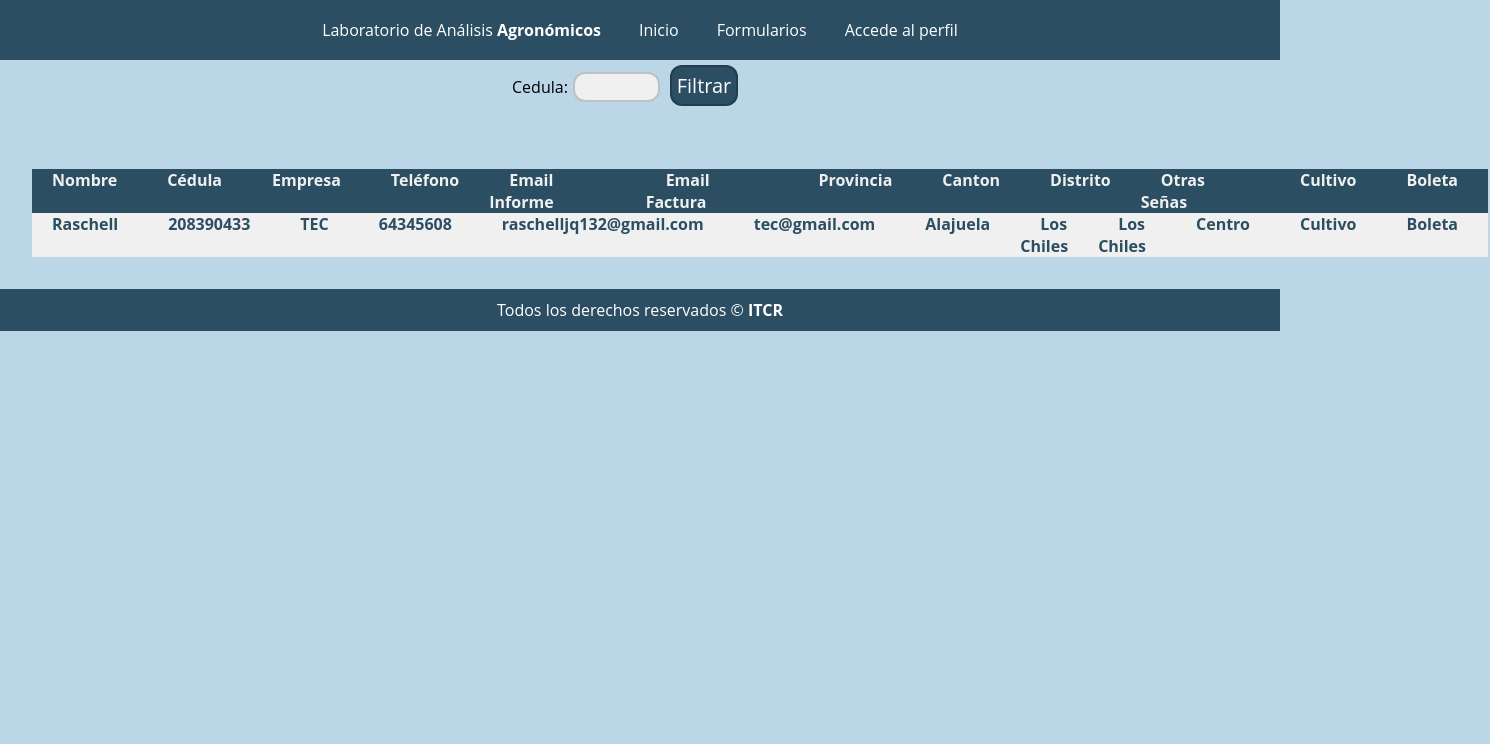
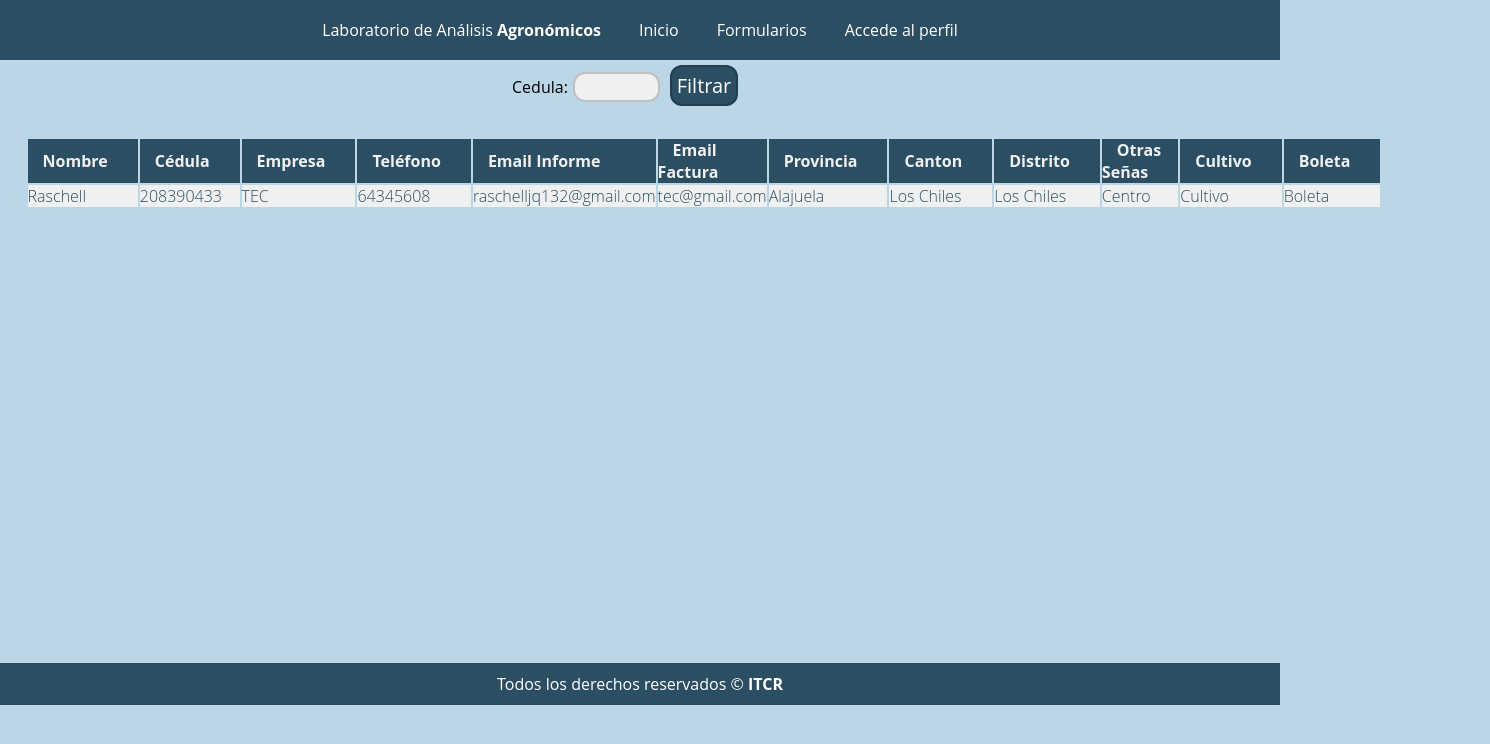
Before and after one commit to Fabricio06/Optimizacion-de-procesos-laboratorio-de-analisis-agronomicos-TEC, a React (Create React App) app in the folder Producto/TEC/Front-End/: page /historialClientes in a window 1280 px wide. Shown: the top 744 px of the page, 1490 px wide, since content can reach past the window. Built offline with nearby package versions, Linux system fonts and the light colour scheme.

Commit message:
Cambios css
cambios css

```diff
--- a/Producto/TEC/Front-End/src/App.css
+++ b/Producto/TEC/Front-End/src/App.css
@@ -699,35 +699,37 @@ Body{
 }
 
 .historialclientes .contenedor .gridInformacion{
-  padding: 30px;
   margin-top: 2%;
   justify-content: center;
+  margin-left: 2%;
 
 }
 
 .historialclientes .contenedor .gridInformacion table {
   text-align: left;
+  justify-content: center;
 }
 
 .historialclientes .contenedor .gridInformacion table thead{
   background-color: #2B4e62;
   color: #f0f0f0;
   justify-items: center;
-  display: flex;
+
 }
 
 .historialclientes .contenedor .gridInformacion table tbody{
   background-color: #f0f0f0;
   color: #2B4e62;
   justify-items: center;
-  display: flex;
+  font-weight: lighter;
+
 
 }
 
 
 .historialclientes .contenedor .gridInformacion table td b{
   padding-right: 30px;
-  padding-left: 20px;
+  padding-left: 15px;
   background-color: #2B4e62;
 }
 
@@ -768,3 +770,6 @@ Body{
   font-size: 20px;
   padding: 5px;
 }
+.historialclientes footer{
+  margin-top: 35%;
+}
--- a/Producto/TEC/Front-End/src/components/HistorialClientes.jsx
+++ b/Producto/TEC/Front-End/src/components/HistorialClientes.jsx
@@ -19,32 +19,78 @@ const HistorialClientes = () =>{
                 <div className='gridInformacion'>
                     <table>
                         <thead>
-                            <td colSpan={2}><b>Nombre</b></td>
+                            <tr>
+                            <td><b>Nombre</b></td>
                             <td><b>Cédula</b></td>
                             <td><b>Empresa</b></td>
                             <td><b>Teléfono</b></td>
                             <td colSpan={2}><b>Email Informe</b></td>
-                            <td><b>Email Factura</b></td>
+                            <td colSpan={2}><b>Email Factura</b></td>
                             <td><b>Provincia</b></td>
                             <td><b>Canton</b></td>
                             <td><b>Distrito</b></td>
                             <td><b>Otras Señas</b></td>
                             <td><b>Cultivo</b></td>
                             <td><b>Boleta</b></td>
+                            </tr>
                         </thead>
                         <tbody>
-                            <td colSpan={2}><b>Raschell</b></td>
-                            <td><b>208390433</b></td>
-                            <td><b>TEC</b></td>
-                            <td><b>64345608</b></td>
-                            <td><b>raschelljq132@gmail.com</b></td>
-                            <td><b>tec@gmail.com</b></td>
-                            <td><b>Alajuela</b></td>
-                            <td><b>Los Chiles</b></td>
-                            <td><b>Los Chiles</b></td>
-                            <td><b>Centro</b></td>
-                            <td><b>Cultivo</b></td>
-                            <td><b>Boleta</b></td>
+                            <tr>
+                            <td>Raschell</td>
+                            <td>208390433</td>
+                            <td>TEC</td>
+                            <td>64345608</td>
+                            <td colSpan={2}>raschelljq132@gmail.com</td>
+                            <td colSpan={2}>tec@gmail.com</td>
+                            <td>Alajuela</td>
+                            <td>Los Chiles</td>
+                            <td>Los Chiles</td>
+                            <td>Centro</td>
+                            <td>Cultivo</td>
+                            <td>Boleta</td>
+                            </tr>
+                            <tr>
+                            <td></td>
+                            <td></td>
+                            <td></td>
+                            <td></td>
+                            <td colSpan={2}></td>
+                            <td colSpan={2}></td>
+                            <td></td>
+                            <td></td>
+                            <td></td>
+                            <td></td>
+                            <td></td>
+                            <td></td>
+                            </tr>
+                            <tr>
+                            <td></td>
+                            <td></td>
+                            <td></td>
+                            <td></td>
+                            <td colSpan={2}></td>
+                            <td colSpan={2}></td>
+                            <td></td>
+                            <td></td>
+                            <td></td>
+                            <td></td>
+                            <td></td>
+                            <td></td>
+                            </tr>
+                            <tr>
+                            <td></td>
+                            <td></td>
+                            <td></td>
+                            <td></td>
+                            <td colSpan={2}></td>
+                            <td colSpan={2}></td>
+                            <td></td>
+                            <td></td>
+                            <td></td>
+                            <td></td>
+                            <td></td>
+                            <td></td>
+                            </tr>
                         </tbody>
                     </table>
 
```
